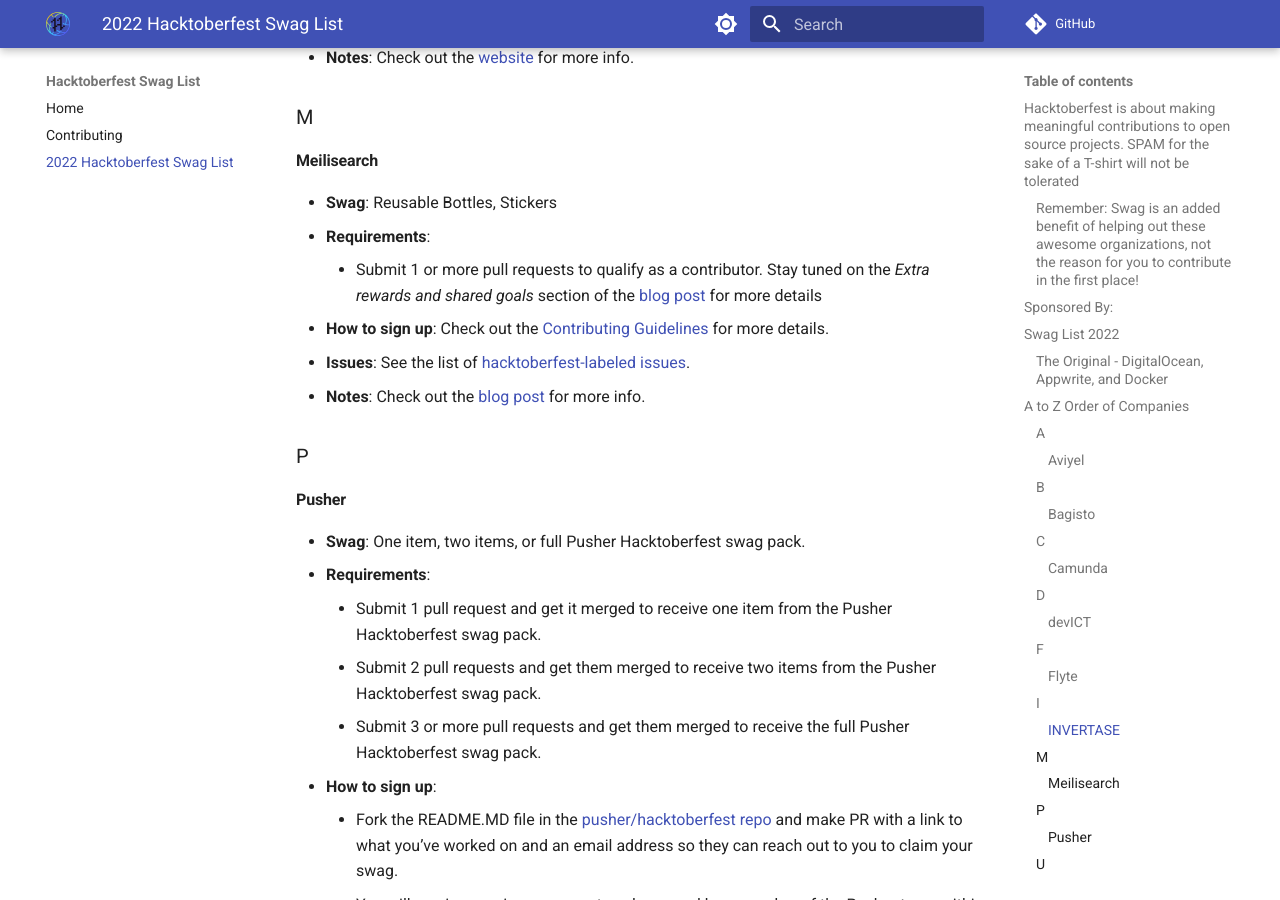
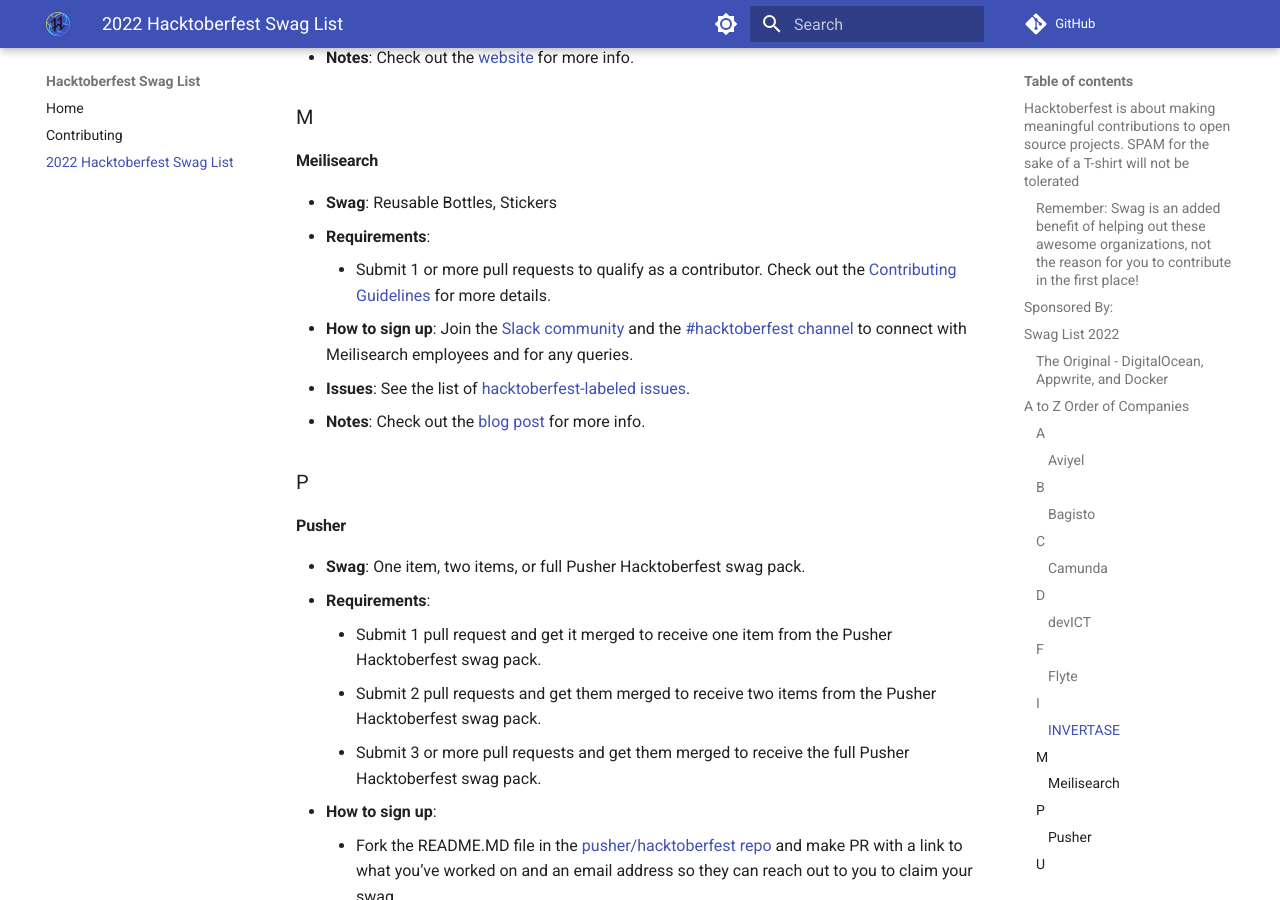
Before and after one commit to crweiner/hacktoberfest-swag-list, an MkDocs documentation site: the page built from docs/list.md, in a window 1280 px wide and 900 px high, scrolled down 4089 px. Built offline with MkDocs 1.6.1 and Material for MkDocs 9.7.7, drawn with Linux system fonts in a browser that asks for light colours; comment, search, counter and statistics services are not loaded.

Commit message:
Update Meilisearch

```diff
--- a/docs/list.md
+++ b/docs/list.md
@@ -115,9 +115,8 @@
 
 - **Swag**: Reusable Bottles, Stickers
 - **Requirements**:
-    - Submit 1 or more pull requests to qualify as a contributor. Stay tuned on the _Extra rewards and shared goals_ section of the
-[blog post](https://blog.meilisearch.com/contribute-hacktoberfest-2022/) for more details
-- **How to sign up**: Check out the [Contributing Guidelines](https://github.com/meilisearch/.github/blob/main/Hacktoberfest_2022_contributors_guidelines.md) for more details.
+    - Submit 1 or more pull requests to qualify as a contributor. Check out the [Contributing Guidelines](https://github.com/meilisearch/.github/blob/main/Hacktoberfest_2022_contributors_guidelines.md) for more details.
+- **How to sign up**: Join the [Slack community](https://www.notion.so/6cd1509802984122ab74745f637b694f) and the [#hacktoberfest channel](https://meilicommunity.slack.com/archives/C02G1H43J2X) to connect with Meilisearch employees and for any queries.
 - **Issues**: See the list of [hacktoberfest-labeled issues](https://github.com/search?q=org%3Ameilisearch+label%3Ahacktoberfest&state=open&type=Issues).
 - **Notes**: Check out the [blog post](https://blog.meilisearch.com/contribute-hacktoberfest-2022/) for more info.
 
```
